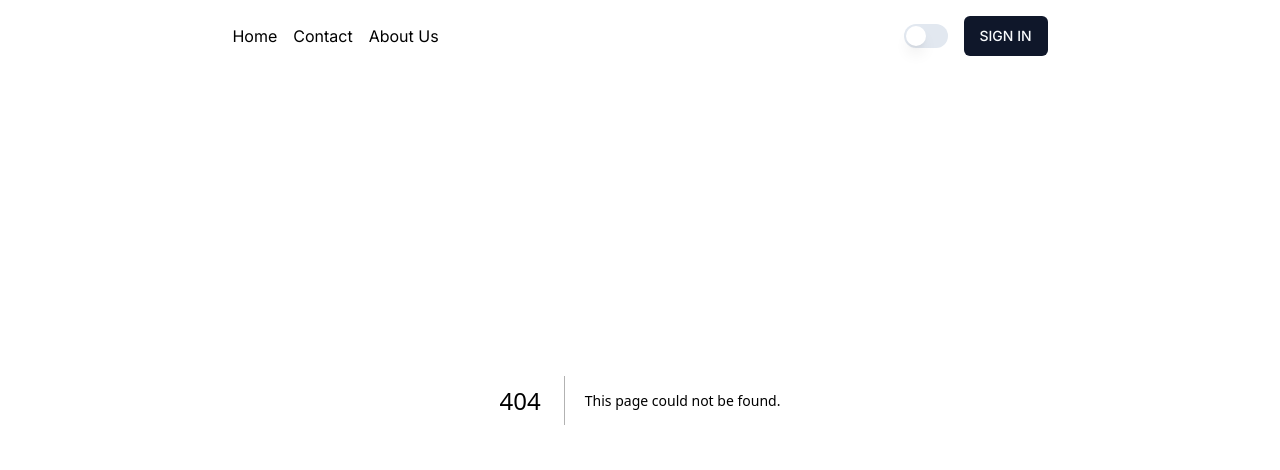
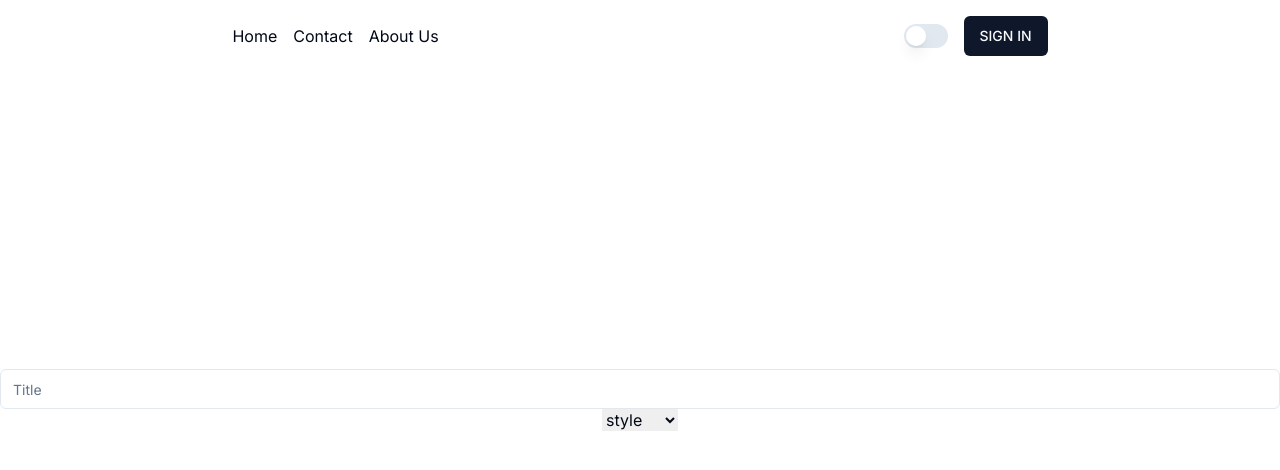
Before and after one commit to ahmedcharfeddine013/bloguify, a Next.js app: page /new in a window 1280 px wide. Before the commit this address had no page. Shown: the top 470 px of the page. Built offline with nearby package versions, Linux system fonts and the light colour scheme; no server answers.

Commit message:
add blog

```diff
--- a/package.json
+++ b/package.json
@@ -12,6 +12,7 @@
     "@next-auth/prisma-adapter": "^0.4.4-canary.81",
     "@prisma/client": "^5.13.0",
     "@radix-ui/react-label": "^2.0.2",
+    "@radix-ui/react-select": "^2.0.0",
     "@radix-ui/react-slot": "^1.0.2",
     "@radix-ui/react-switch": "^1.0.3",
     "class-variance-authority": "^0.7.0",
--- /dev/null
+++ b/src/app/new/page.tsx
@@ -0,0 +1,131 @@
+"use client";
+
+import { Input } from "@/components/ui/input";
+import {
+  Select,
+  SelectContent,
+  SelectItem,
+  SelectTrigger,
+  SelectValue,
+} from "@/components/ui/select";
+import { app } from "@/lib/firebase";
+import {
+  getDownloadURL,
+  getStorage,
+  ref,
+  uploadBytesResumable,
+} from "firebase/storage";
+import { useSession } from "next-auth/react";
+import { useRouter } from "next/navigation";
+import React, { useEffect, useState } from "react";
+
+export default function NewBlogPage() {
+  const { status } = useSession();
+  const router = useRouter();
+
+  const [open, setOpen] = useState(false);
+  const [file, setFile] = useState<any>(null);
+  const [media, setMedia] = useState("");
+  const [value, setValue] = useState("");
+  const [title, setTitle] = useState("");
+  const [catSlug, setCatSlug] = useState("");
+
+  useEffect(() => {
+    const storage = getStorage(app);
+    const upload = () => {
+      const name = new Date().getTime() + file.name;
+      const storageRef = ref(storage, name);
+
+      const uploadTask = uploadBytesResumable(storageRef, file);
+
+      uploadTask.on(
+        "state_changed",
+        (snapshot) => {
+          const progress =
+            (snapshot.bytesTransferred / snapshot.totalBytes) * 100;
+          console.log("Upload is " + progress + "% done");
+          switch (snapshot.state) {
+            case "paused":
+              console.log("Upload is paused");
+              break;
+            case "running":
+              console.log("Upload is running");
+              break;
+          }
+        },
+        (error) => {},
+        () => {
+          getDownloadURL(uploadTask.snapshot.ref).then((downloadURL) => {
+            setMedia(downloadURL);
+          });
+        }
+      );
+    };
+
+    file && upload();
+  }, [file]);
+
+  if (status === "loading") {
+    return <div>Loading...</div>;
+  }
+
+  //   if (status === "unauthenticated") {
+  //     router.push("/");
+  //   }
+
+  const slugify = (str: string) =>
+    str
+      .toLowerCase()
+      .trim()
+      .replace(/[^\w\s-]/g, "")
+      .replace(/[\s_-]+/g, "-")
+      .replace(/^-+|-+$/g, "");
+
+  const handleSubmit = async () => {
+    const res = await fetch("/api/posts", {
+      method: "POST",
+      body: JSON.stringify({
+        title,
+        desc: value,
+        img: media,
+        slug: slugify(title),
+        catSlug: catSlug || "style", //If not selected, choose the general category
+      }),
+    });
+
+    if (res.status === 200) {
+      const data = await res.json();
+      router.push(`/posts/${data.slug}`);
+    }
+  };
+  return (
+    <div className="flex items-center justify-center w-screen h-screen flex-col">
+      <Input
+        type="text"
+        placeholder="Title"
+        onChange={(e) => setTitle(e.target.value)}
+      ></Input>
+      <select  onChange={(e) => setCatSlug(e.target.value)}>
+        <option value="style">style</option>
+        <option value="fashion">fashion</option>
+        <option value="food">food</option>
+        <option value="culture">culture</option>
+        <option value="travel">travel</option>
+        <option value="coding">coding</option>
+      </select>
+      {/* <Select >
+        <SelectTrigger className="w-[180px]">
+          <SelectValue placeholder="Select" />
+        </SelectTrigger>
+        <SelectContent onChange={(e) => setCatSlug(e.target.)}>
+          <SelectItem value="style">style</SelectItem>
+          <SelectItem value="fashion">fashion</SelectItem>
+          <SelectItem value="food">food</SelectItem>
+          <SelectItem value="culture">culture</SelectItem>
+          <SelectItem value="travel">travel</SelectItem>
+          <SelectItem value="coding">coding</SelectItem>
+        </SelectContent>
+      </Select> */}
+    </div>
+  );
+}
--- /dev/null
+++ b/src/components/ui/select.tsx
@@ -0,0 +1,160 @@
+"use client"
+
+import * as React from "react"
+import * as SelectPrimitive from "@radix-ui/react-select"
+import { Check, ChevronDown, ChevronUp } from "lucide-react"
+
+import { cn } from "@/lib/utils"
+
+const Select = SelectPrimitive.Root
+
+const SelectGroup = SelectPrimitive.Group
+
+const SelectValue = SelectPrimitive.Value
+
+const SelectTrigger = React.forwardRef<
+  React.ElementRef<typeof SelectPrimitive.Trigger>,
+  React.ComponentPropsWithoutRef<typeof SelectPrimitive.Trigger>
+>(({ className, children, ...props }, ref) => (
+  <SelectPrimitive.Trigger
+    ref={ref}
+    className={cn(
+      "flex h-10 w-full items-center justify-between rounded-md border border-input bg-background px-3 py-2 text-sm ring-offset-background placeholder:text-muted-foreground focus:outline-none focus:ring-2 focus:ring-ring focus:ring-offset-2 disabled:cursor-not-allowed disabled:opacity-50 [&>span]:line-clamp-1",
+      className
+    )}
+    {...props}
+  >
+    {children}
+    <SelectPrimitive.Icon asChild>
+      <ChevronDown className="h-4 w-4 opacity-50" />
+    </SelectPrimitive.Icon>
+  </SelectPrimitive.Trigger>
+))
+SelectTrigger.displayName = SelectPrimitive.Trigger.displayName
+
+const SelectScrollUpButton = React.forwardRef<
+  React.ElementRef<typeof SelectPrimitive.ScrollUpButton>,
+  React.ComponentPropsWithoutRef<typeof SelectPrimitive.ScrollUpButton>
+>(({ className, ...props }, ref) => (
+  <SelectPrimitive.ScrollUpButton
+    ref={ref}
+    className={cn(
+      "flex cursor-default items-center justify-center py-1",
+      className
+    )}
+    {...props}
+  >
+    <ChevronUp className="h-4 w-4" />
+  </SelectPrimitive.ScrollUpButton>
+))
+SelectScrollUpButton.displayName = SelectPrimitive.ScrollUpButton.displayName
+
+const SelectScrollDownButton = React.forwardRef<
+  React.ElementRef<typeof SelectPrimitive.ScrollDownButton>,
+  React.ComponentPropsWithoutRef<typeof SelectPrimitive.ScrollDownButton>
+>(({ className, ...props }, ref) => (
+  <SelectPrimitive.ScrollDownButton
+    ref={ref}
+    className={cn(
+      "flex cursor-default items-center justify-center py-1",
+      className
+    )}
+    {...props}
+  >
+    <ChevronDown className="h-4 w-4" />
+  </SelectPrimitive.ScrollDownButton>
+))
+SelectScrollDownButton.displayName =
+  SelectPrimitive.ScrollDownButton.displayName
+
+const SelectContent = React.forwardRef<
+  React.ElementRef<typeof SelectPrimitive.Content>,
+  React.ComponentPropsWithoutRef<typeof SelectPrimitive.Content>
+>(({ className, children, position = "popper", ...props }, ref) => (
+  <SelectPrimitive.Portal>
+    <SelectPrimitive.Content
+      ref={ref}
+      className={cn(
+        "relative z-50 max-h-96 min-w-[8rem] overflow-hidden rounded-md border bg-popover text-popover-foreground shadow-md data-[state=open]:animate-in data-[state=closed]:animate-out data-[state=closed]:fade-out-0 data-[state=open]:fade-in-0 data-[state=closed]:zoom-out-95 data-[state=open]:zoom-in-95 data-[side=bottom]:slide-in-from-top-2 data-[side=left]:slide-in-from-right-2 data-[side=right]:slide-in-from-left-2 data-[side=top]:slide-in-from-bottom-2",
+        position === "popper" &&
+          "data-[side=bottom]:translate-y-1 data-[side=left]:-translate-x-1 data-[side=right]:translate-x-1 data-[side=top]:-translate-y-1",
+        className
+      )}
+      position={position}
+      {...props}
+    >
+      <SelectScrollUpButton />
+      <SelectPrimitive.Viewport
+        className={cn(
+          "p-1",
+          position === "popper" &&
+            "h-[var(--radix-select-trigger-height)] w-full min-w-[var(--radix-select-trigger-width)]"
+        )}
+      >
+        {children}
+      </SelectPrimitive.Viewport>
+      <SelectScrollDownButton />
+    </SelectPrimitive.Content>
+  </SelectPrimitive.Portal>
+))
+SelectContent.displayName = SelectPrimitive.Content.displayName
+
+const SelectLabel = React.forwardRef<
+  React.ElementRef<typeof SelectPrimitive.Label>,
+  React.ComponentPropsWithoutRef<typeof SelectPrimitive.Label>
+>(({ className, ...props }, ref) => (
+  <SelectPrimitive.Label
+    ref={ref}
+    className={cn("py-1.5 pl-8 pr-2 text-sm font-semibold", className)}
+    {...props}
+  />
+))
+SelectLabel.displayName = SelectPrimitive.Label.displayName
+
+const SelectItem = React.forwardRef<
+  React.ElementRef<typeof SelectPrimitive.Item>,
+  React.ComponentPropsWithoutRef<typeof SelectPrimitive.Item>
+>(({ className, children, ...props }, ref) => (
+  <SelectPrimitive.Item
+    ref={ref}
+    className={cn(
+      "relative flex w-full cursor-default select-none items-center rounded-sm py-1.5 pl-8 pr-2 text-sm outline-none focus:bg-accent focus:text-accent-foreground data-[disabled]:pointer-events-none data-[disabled]:opacity-50",
+      className
+    )}
+    {...props}
+  >
+    <span className="absolute left-2 flex h-3.5 w-3.5 items-center justify-center">
+      <SelectPrimitive.ItemIndicator>
+        <Check className="h-4 w-4" />
+      </SelectPrimitive.ItemIndicator>
+    </span>
+
+    <SelectPrimitive.ItemText>{children}</SelectPrimitive.ItemText>
+  </SelectPrimitive.Item>
+))
+SelectItem.displayName = SelectPrimitive.Item.displayName
+
+const SelectSeparator = React.forwardRef<
+  React.ElementRef<typeof SelectPrimitive.Separator>,
+  React.ComponentPropsWithoutRef<typeof SelectPrimitive.Separator>
+>(({ className, ...props }, ref) => (
+  <SelectPrimitive.Separator
+    ref={ref}
+    className={cn("-mx-1 my-1 h-px bg-muted", className)}
+    {...props}
+  />
+))
+SelectSeparator.displayName = SelectPrimitive.Separator.displayName
+
+export {
+  Select,
+  SelectGroup,
+  SelectValue,
+  SelectTrigger,
+  SelectContent,
+  SelectLabel,
+  SelectItem,
+  SelectSeparator,
+  SelectScrollUpButton,
+  SelectScrollDownButton,
+}
```
Also changed, not shown: 1 other file (tests, documents, lock files or other folders).
